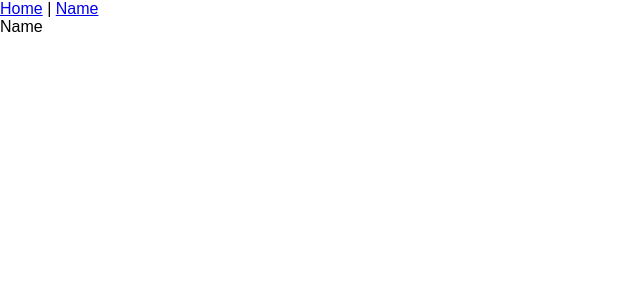
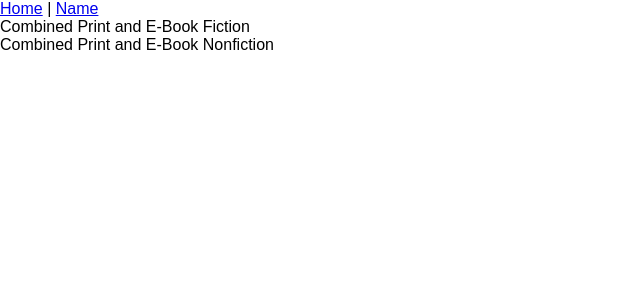
Before and after one commit to suthon-coe/react-book, a React (Create React App) app: page /name in a window 1280 px wide. Shown: the top 300 px of the page, without its empty margins (0-640 px from the left). Built offline with nearby package versions, Linux system fonts and the light colour scheme.

Commit message:
name list

```diff
--- a/src/components/NamePage.js
+++ b/src/components/NamePage.js
@@ -1,10 +1,24 @@
 import React, { Component } from 'react';
+import BookAPI from '../api';
+const NameItem = ({list_name}) => (
+    <div>{list_name}</div>
+)
 
 class NamePage extends Component {
+    constructor(props){
+        super(props)
+        this.state = {names: []}
+    }
+    componentDidMount(){
+        let names = BookAPI.getNames()
+        this.setState({names})
+    }
     render() {
         return (
         <div>
-        Name
+            {
+                this.state.names.map(n => <NameItem {...n}/>)
+            }
         </div>
         );
     }
```
Lines whose indentation alone changed are shown as unchanged.
